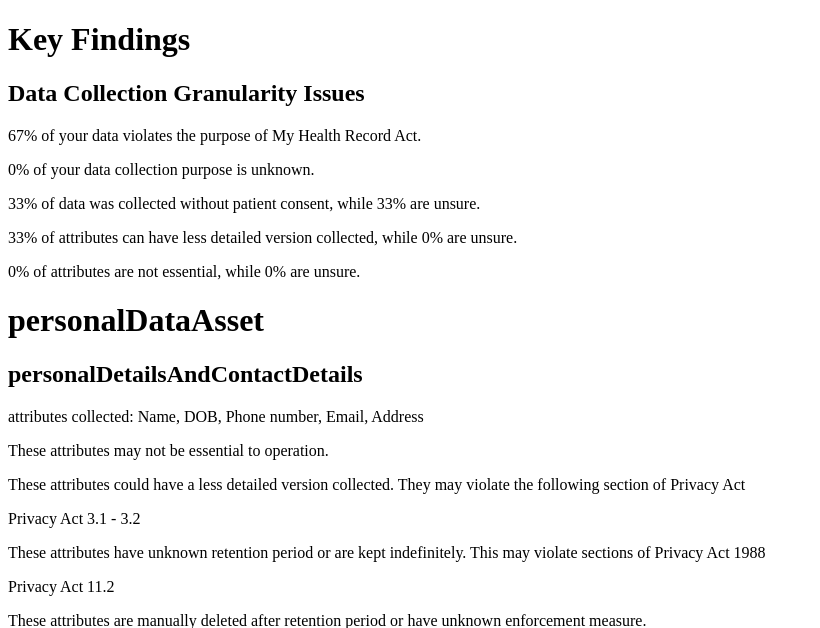
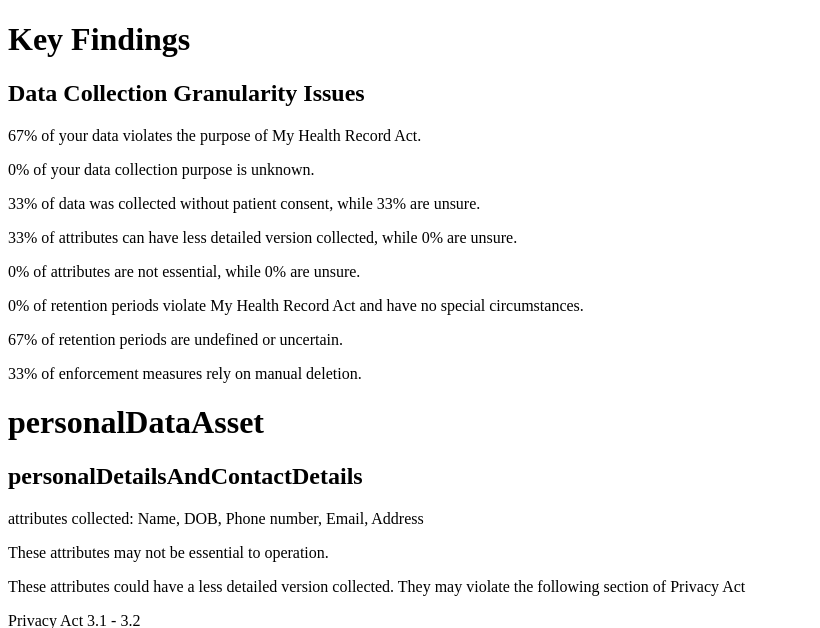
Before and after one commit to jiji-jpg/Data_Minimisation, a Flask app: page /test in a window 1280 px wide. Shown: the top 628 px of the page, without its empty margins (0-820 px from the left). Run offline with Flask 3, Linux system fonts and the light colour scheme.

Commit message:
add retention period checks (MHR violation, unknown retention, manual deletion)

```diff
--- a/Frontend/static/js/script_latest.js
+++ b/Frontend/static/js/script_latest.js
@@ -34,6 +34,19 @@ document.addEventListener("DOMContentLoaded", async () => {
     const essentialResult = calculateFromRules(data, privacyAct, "essential");
     document.getElementById("non-essential-result").textContent =
         `${essentialResult.violation}% of attributes are not essential, while ${essentialResult.unsure}% are unsure.`;
+
+    // retention period voilates MyHealthAct/no special circumstances
+    const retentionResult = calculateRetentionIssues(data, mhrAct);
+    document.getElementById("retention-result").textContent =
+        `${retentionResult.violation}% of retention periods violate My Health Record Act and have no special circumstances.`;
+
+    // retention period = unknown
+    document.getElementById("retention-unknown-result").textContent =
+        `${retentionResult.unsure}% of retention periods are undefined or uncertain.`;
+
+    // manual deletion enforced
+    document.getElementById("manual-delete-result").textContent =
+        `${retentionResult.manualDeleted}% of enforcement measures rely on manual deletion.`;
 
     // == End of Key Findings ==
 
@@ -212,12 +225,11 @@ function checkGenericRules (categoryDetails, violationNumber, container){
         }
 
         // check enforcement measure
-        if ("enforcementMeasure" in item && item.enforcementMeasure == "manually deleted" || item.enforcementMeasure == "unsure"){
+        if ("enforcementMeasure" in item &&
+            (item.enforcementMeasure == "manually deleted" || item.enforcementMeasure == "unsure")) {
             createElement("p", "These attributes are manually deleted after retention period or have unknown enforcement measure.", container)
             violationNumber ++;
-
         }
-
 
     }
 
@@ -288,10 +300,10 @@ function checkMHRAct(MHRCollected, violationNumber, categoryDetails, MHRAct, con
         }
 
         // Get MHR Act retention purpose
-        const BAD_RETENTION_PERIOD = MHRAct[2]["retentionPeriod"]["violation"]
+        const BAD_RETENTION_PERIOD = MHRAct[2]["retentionPeriod"]["violation"].map(v => v.toLowerCase().trim().replace(/\.$/, ""));
         const RETENTION_SECTION = MHRAct[2]["MyHealthRecordSection"]
 
-        const RETENTION_PERIOD = categoryDetails[1]["collectionPurpose"].toLowerCase()
+        const RETENTION_PERIOD = categoryDetails[5]["retentionPeriodForMHR"].toLowerCase().trim().replace(/\.$/, "")
 
         if (BAD_RETENTION_PERIOD.includes(RETENTION_PERIOD)){
             createElement("p", `My Health Record Act 2012 advises against ${BAD_RETENTION_PERIOD.join(", ")}`, container);
@@ -368,3 +380,68 @@ function calculateFromRules(data, rules, field) {
         unsure: total === 0 ? 0 : Math.round((unsureCount / total) * 100)
     };
 }
+
+function calculateRetentionIssues(data, mhrAct) {
+    const categories = data[1][0].personalDataAsset;
+
+    let total = 0;
+    let violationCount = 0;
+    let unsureCount = 0;
+    let manualDeletedCount = 0;
+
+    // rule values from myHealthRecord.json
+    const badRetentionValues =
+        mhrAct[2]?.retentionPeriod?.violation?.map(v => v.toLowerCase().trim().replace(/\.$/, "")) || [];
+
+    const unsureRetentionValues =
+        mhrAct[2]?.retentionPeriod?.unsure?.map(v => v.toLowerCase().trim()) || [];
+
+    categories.forEach(categoryObj => {
+        const details = categoryObj[Object.keys(categoryObj)[0]];
+
+        const retentionObj = details.find(item => item.retentionPeriodForMHR !== undefined);
+        const specialObj = details.find(item => item.specialCircumtance !== undefined);
+        const enforcementObj = details.find(item => item.enforcementMeasure !== undefined);
+
+        if (retentionObj) {
+            total++;
+
+            const retentionValue = retentionObj.retentionPeriodForMHR
+                .toLowerCase()
+                .trim()
+                .replace(/\.$/, "");
+
+            const specialValue = specialObj
+                ? specialObj.specialCircumtance.toLowerCase().trim()
+                : "";
+
+            const noSpecialCircumstances =
+                specialValue === "" ||
+                specialValue === "no" ||
+                specialValue === "unsure" ||
+                specialValue === "unknown";
+
+            if (badRetentionValues.includes(retentionValue) && noSpecialCircumstances) {
+                violationCount++;
+            }
+
+            if (unsureRetentionValues.includes(retentionValue) || retentionValue === "") {
+                unsureCount++;
+            }
+        }
+
+        if (enforcementObj) {
+            const enforcementValue = enforcementObj.enforcementMeasure.toLowerCase().trim();
+
+            if (enforcementValue === "manually deleted") {
+                manualDeletedCount++;
+            }
+        }
+    });
+
+    return {
+        violation: total === 0 ? 0 : Math.round((violationCount / total) * 100),
+        unsure: total === 0 ? 0 : Math.round((unsureCount / total) * 100),
+        manualDeleted: total === 0 ? 0 : Math.round((manualDeletedCount / total) * 100)
+    };
+}
--- a/Frontend/templates/pages/test.html
+++ b/Frontend/templates/pages/test.html
@@ -14,6 +14,9 @@
   <p id="consent-result"></p>
   <p id="less-detailed-result"></p>
   <p id="non-essential-result"></p>
+  <p id="retention-result"></p>
+  <p id="retention-unknown-result"></p>
+  <p id="manual-delete-result"></p>
   <div id="findingsByCategories">
   </div>
 
```
